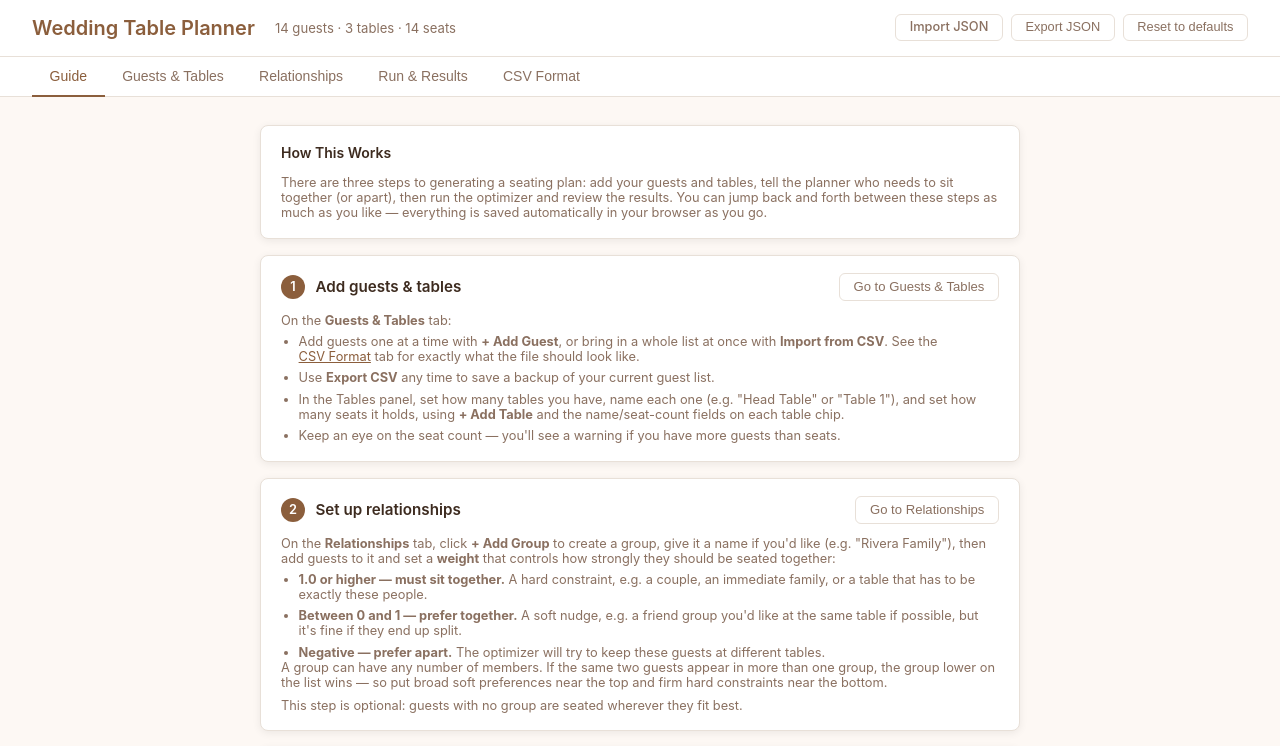
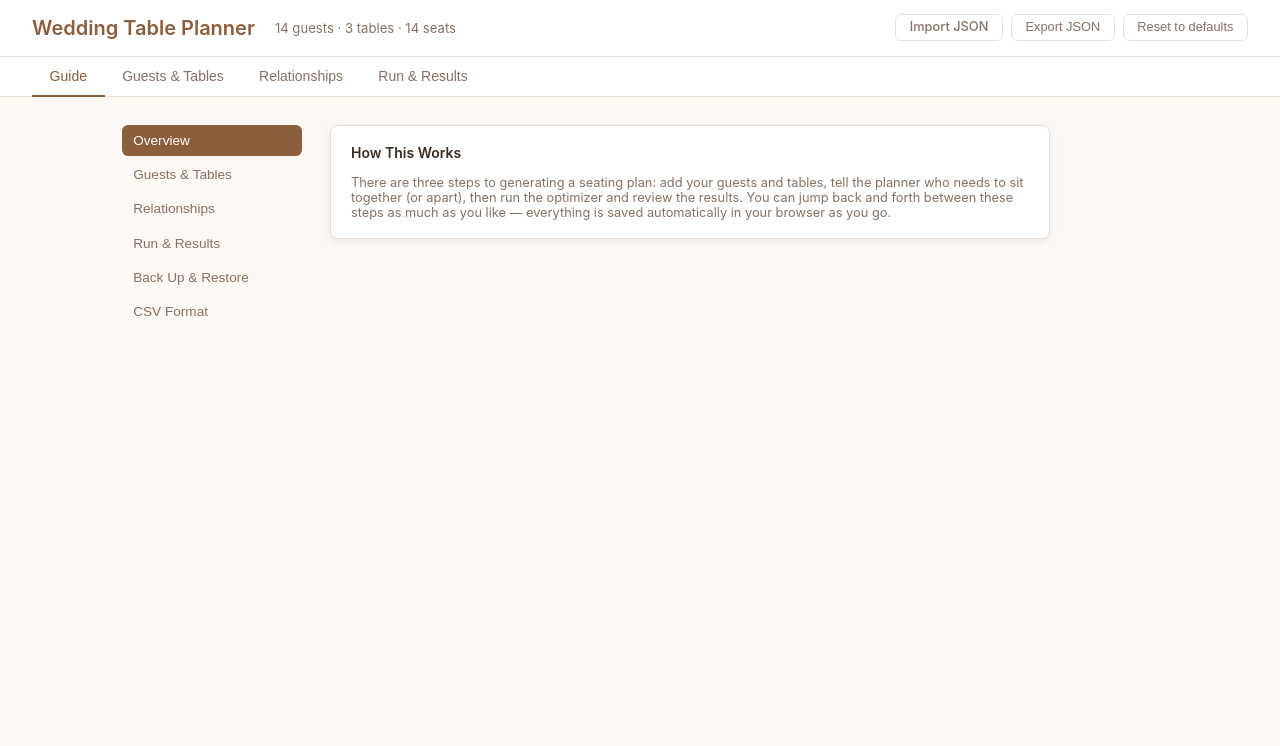
Before and after one commit to cwoodall/wedding-table-optimizer, a Vue app: page / in a window 1280 px wide. Shown: the top 746 px of the page. Built offline with nearby package versions, Linux system fonts and the light colour scheme.

Commit message:
Combine helps

```diff
--- a/src/App.vue
+++ b/src/App.vue
@@ -5,12 +5,11 @@ import GuestList from './components/GuestList.vue';
 import TableConfig from './components/TableConfig.vue';
 import RelationshipGroups from './components/RelationshipGroups.vue';
 import ResultsView from './components/ResultsView.vue';
-import CsvFormatHelp from './components/CsvFormatHelp.vue';
 import HelpGuide from './components/HelpGuide.vue';
 import { downloadJSON } from './utils/download';
 import { resetChartPrefs } from './utils/chartPrefs';
 
-type Tab = 'guide' | 'setup' | 'relationships' | 'results' | 'csv-help';
+type Tab = 'guide' | 'setup' | 'relationships' | 'results';
 
 const store = usePlannerStore();
 const activeTab = ref<Tab>('guide');
@@ -85,9 +84,6 @@ function onImportJson(e: Event) {
     <button class="tab-btn" :class="{ active: activeTab === 'results' }" @click="activeTab = 'results'">
       Run &amp; Results
     </button>
-    <button class="tab-btn" :class="{ active: activeTab === 'csv-help' }" @click="activeTab = 'csv-help'">
-      CSV Format
-    </button>
   </nav>
 
   <main class="content">
@@ -98,7 +94,6 @@ function onImportJson(e: Event) {
     </div>
     <RelationshipGroups v-else-if="activeTab === 'relationships'" />
     <ResultsView v-else-if="activeTab === 'results'" @go-to-results="goToResults" />
-    <CsvFormatHelp v-else-if="activeTab === 'csv-help'" />
   </main>
 </template>
 
--- a/src/components/CsvImport.vue
+++ b/src/components/CsvImport.vue
@@ -117,8 +117,8 @@ function doImport() {
 <template>
   <div class="csv-panel">
     <p class="hint">
-      Not sure how to format your file? See the "CSV Format" tab above for column names and an
-      example.
+      Not sure how to format your file? See the "CSV Format" section of the Guide tab for column
+      names and an example.
     </p>
 
     <label class="btn btn-ghost file-btn">
--- a/src/components/HelpGuide.vue
+++ b/src/components/HelpGuide.vue
@@ -1,10 +1,39 @@
 <script setup lang="ts">
-defineEmits<{ 'go-to-tab': [tab: 'setup' | 'relationships' | 'results' | 'csv-help'] }>();
+import { ref } from 'vue';
+import CsvFormatHelp from './CsvFormatHelp.vue';
+
+defineEmits<{ 'go-to-tab': [tab: 'setup' | 'relationships' | 'results'] }>();
+
+type Section = 'overview' | 'guests-tables' | 'relationships' | 'results' | 'backup' | 'csv-format';
+
+const SECTIONS: { id: Section; label: string }[] = [
+  { id: 'overview', label: 'Overview' },
+  { id: 'guests-tables', label: 'Guests & Tables' },
+  { id: 'relationships', label: 'Relationships' },
+  { id: 'results', label: 'Run & Results' },
+  { id: 'backup', label: 'Back Up & Restore' },
+  { id: 'csv-format', label: 'CSV Format' },
+];
+
+const activeSection = ref<Section>('overview');
 </script>
 
 <template>
-  <div class="guide">
-    <div class="card">
+  <div class="guide-layout">
+    <nav class="guide-nav">
+      <button
+        v-for="s in SECTIONS"
+        :key="s.id"
+        class="guide-nav-btn"
+        :class="{ active: activeSection === s.id }"
+        @click="activeSection = s.id"
+      >
+        {{ s.label }}
+      </button>
+    </nav>
+
+    <div class="guide-content">
+      <div v-if="activeSection === 'overview'" class="card">
         <div class="card-title"><span>How This Works</span></div>
         <p class="hint intro">
           There are three steps to generating a seating plan: add your guests and tables, tell the
@@ -14,7 +43,7 @@ defineEmits<{ 'go-to-tab': [tab: 'setup' | 'relationships' | 'results' | 'csv-he
         </p>
       </div>
 
-    <div class="card step">
+      <div v-else-if="activeSection === 'guests-tables'" class="card step">
         <div class="step-hdr">
           <span class="step-num">1</span>
           <h3>Add guests &amp; tables</h3>
@@ -25,8 +54,9 @@ defineEmits<{ 'go-to-tab': [tab: 'setup' | 'relationships' | 'results' | 'csv-he
         <ul class="hint step-list">
           <li>
             Add guests one at a time with <strong>+ Add Guest</strong>, or bring in a whole list at
-          once with <strong>Import from CSV</strong>. See the <button class="link-btn" @click="$emit('go-to-tab', 'csv-help')">CSV Format</button>
-          tab for exactly what the file should look like.
+            once with <strong>Import from CSV</strong>. See the
+            <button class="link-btn" @click="activeSection = 'csv-format'">CSV Format</button>
+            section for exactly what the file should look like.
           </li>
           <li>Use <strong>Export CSV</strong> any time to save a backup of your current guest list.</li>
           <li>
@@ -41,7 +71,7 @@ defineEmits<{ 'go-to-tab': [tab: 'setup' | 'relationships' | 'results' | 'csv-he
         </ul>
       </div>
 
-    <div class="card step">
+      <div v-else-if="activeSection === 'relationships'" class="card step">
         <div class="step-hdr">
           <span class="step-num">2</span>
           <h3>Set up relationships</h3>
@@ -68,7 +98,7 @@ defineEmits<{ 'go-to-tab': [tab: 'setup' | 'relationships' | 'results' | 'csv-he
         </p>
       </div>
 
-    <div class="card step">
+      <div v-else-if="activeSection === 'results'" class="card step">
         <div class="step-hdr">
           <span class="step-num">3</span>
           <h3>Run &amp; review results</h3>
@@ -96,7 +126,7 @@ defineEmits<{ 'go-to-tab': [tab: 'setup' | 'relationships' | 'results' | 'csv-he
         </p>
       </div>
 
-    <div class="card step">
+      <div v-else-if="activeSection === 'backup'" class="card step">
         <div class="step-hdr">
           <h3>Back up or restore everything</h3>
         </div>
@@ -108,11 +138,44 @@ defineEmits<{ 'go-to-tab': [tab: 'setup' | 'relationships' | 'results' | 'csv-he
           changes.
         </p>
       </div>
+
+      <CsvFormatHelp v-else-if="activeSection === 'csv-format'" />
+    </div>
   </div>
 </template>
 
 <style scoped>
-.guide { max-width: 760px; margin: 0 auto; display: flex; flex-direction: column; gap: 1rem; }
+.guide-layout {
+  display: flex;
+  align-items: flex-start;
+  gap: 1.75rem;
+}
+
+.guide-nav {
+  display: flex;
+  flex-direction: column;
+  gap: 0.2rem;
+  width: 180px;
+  flex-shrink: 0;
+  position: sticky;
+  top: 1rem;
+}
+.guide-nav-btn {
+  text-align: left;
+  padding: 0.5rem 0.7rem;
+  border: none;
+  background: none;
+  border-radius: 6px;
+  font-size: 0.85rem;
+  color: var(--text-muted);
+  cursor: pointer;
+  transition: background 0.15s, color 0.15s;
+}
+.guide-nav-btn:hover:not(.active) { background: var(--bg); color: var(--text); }
+.guide-nav-btn.active { background: var(--primary); color: white; font-weight: 500; }
+
+.guide-content { flex: 1; min-width: 0; max-width: 720px; }
+
 .intro { margin-top: 0.1rem; }
 
 .step-hdr {
@@ -150,4 +213,18 @@ defineEmits<{ 'go-to-tab': [tab: 'setup' | 'relationships' | 'results' | 'csv-he
   text-decoration: underline;
   cursor: pointer;
 }
+
+@media (max-width: 720px) {
+  .guide-layout { flex-direction: column; }
+  .guide-nav {
+    flex-direction: row;
+    width: 100%;
+    overflow-x: auto;
+    position: static;
+    gap: 0.35rem;
+    padding-bottom: 0.25rem;
+  }
+  .guide-nav-btn { white-space: nowrap; flex-shrink: 0; }
+  .guide-content { max-width: 100%; }
+}
 </style>
```
Lines whose indentation alone changed are shown as unchanged.
